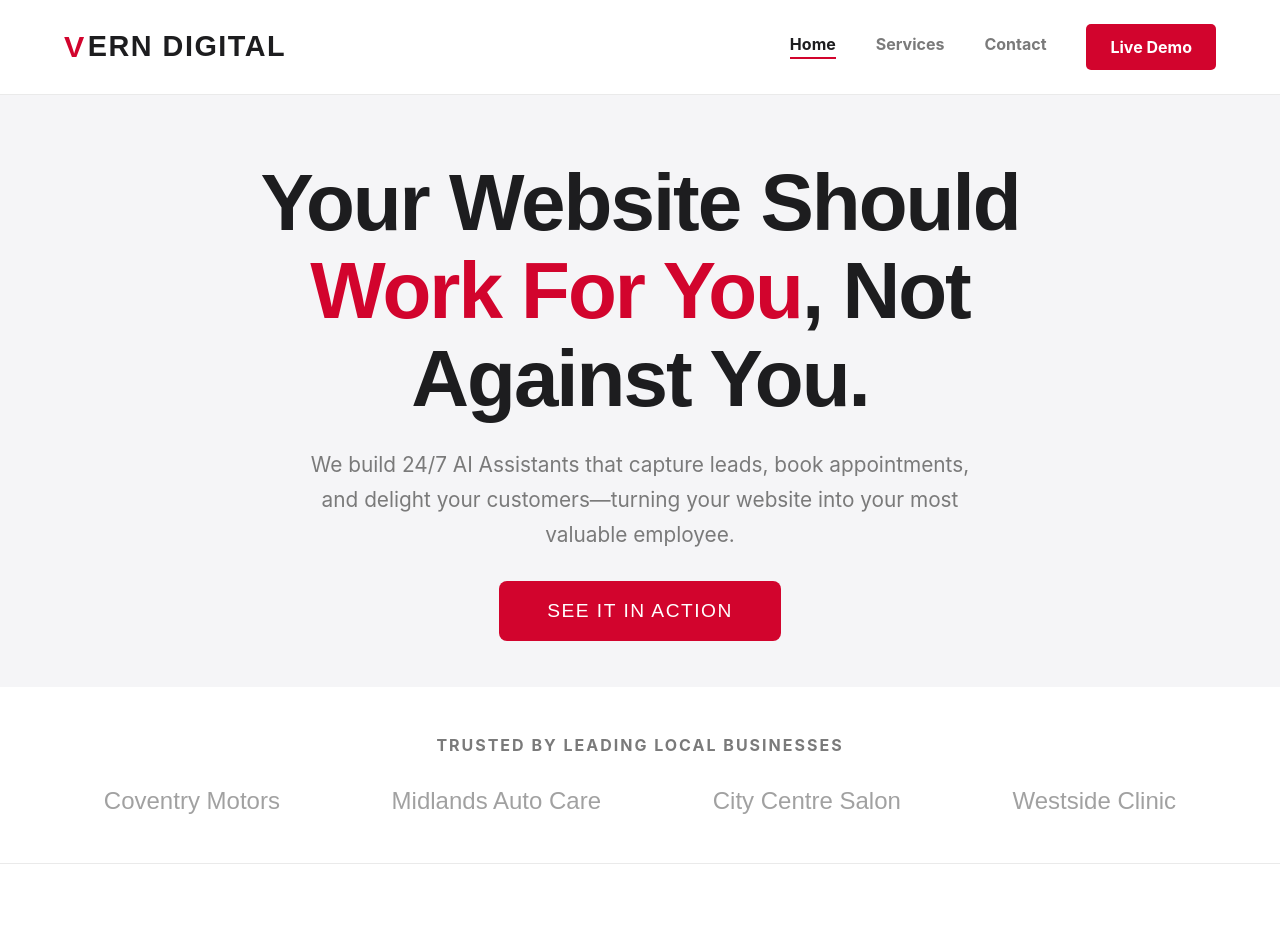
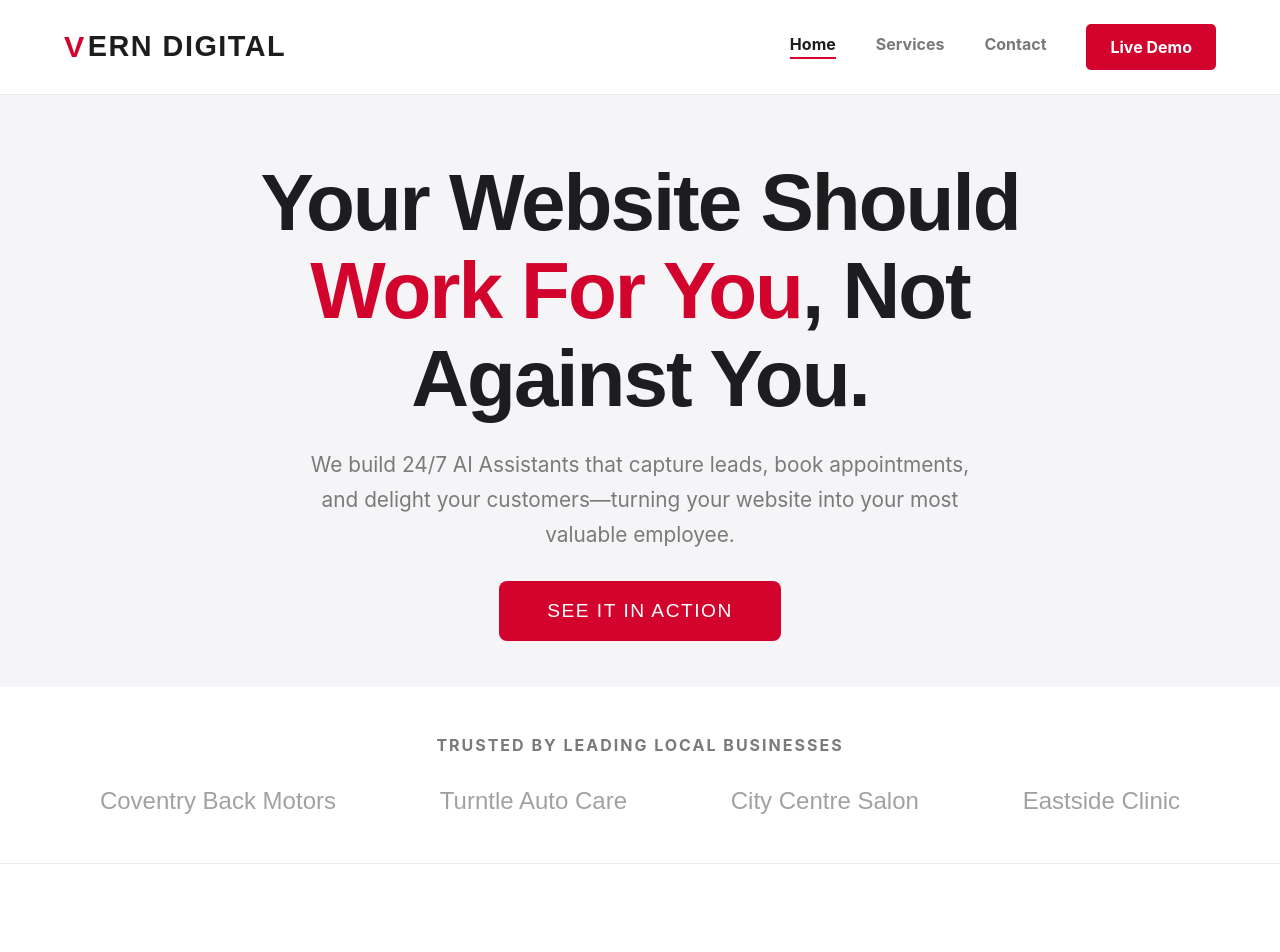
Before and after one commit to terrydjw/vern-digital-site, a React (Vite) app: page / in a window 1280 px wide. Shown: the top 952 px of the page. Built offline with nearby package versions, Linux system fonts and the light colour scheme.

Commit message:
promo add

```diff
--- a/src/components/Footer.jsx
+++ b/src/components/Footer.jsx
@@ -18,8 +18,8 @@ const Footer = () => {
                 </div>
                 <div className="footer-links">
                     <h4>Contact</h4>
-                    <a href="mailto:contact@verndigital.com">contact@verndigital.com</a>
-                    <p>(Your Phone Number)</p>
+                    <a href="mailto:dylan@verndigital.com">dylan@verndigital.com</a>
+                    <p>07935 712911</p>
                     <p>Coventry, UK</p>
                 </div>
             </div>
--- a/src/pages/Contact.jsx
+++ b/src/pages/Contact.jsx
@@ -30,7 +30,7 @@ const Contact = () => {
                             </div>
                             <div className="info-item">
                                 <FaPhone size={20} />
-                                <span>07935 123456</span>
+                                <span>07935 712911</span>
                             </div>
                             <div className="info-item">
                                 <FaMapMarkerAlt size={20} />
--- a/src/pages/Home.jsx
+++ b/src/pages/Home.jsx
@@ -71,10 +71,10 @@ const Home = () => {
                 <div className="social-proof-content">
                     <h2 className="social-proof-title">Trusted by Leading Local Businesses</h2>
                     <div className="logos-grid">
-                        <span className="logo-item">Coventry Motors</span>
-                        <span className="logo-item">Midlands Auto Care</span>
+                        <span className="logo-item">Coventry Back Motors</span>
+                        <span className="logo-item">Turntle Auto Care</span>
                         <span className="logo-item">City Centre Salon</span>
-                        <span className="logo-item">Westside Clinic</span>
+                        <span className="logo-item">Eastside Clinic</span>
                     </div>
                 </div>
             </AnimatedSection>
```
Also changed, not shown: 1 other file (tests, documents, lock files or other folders).
